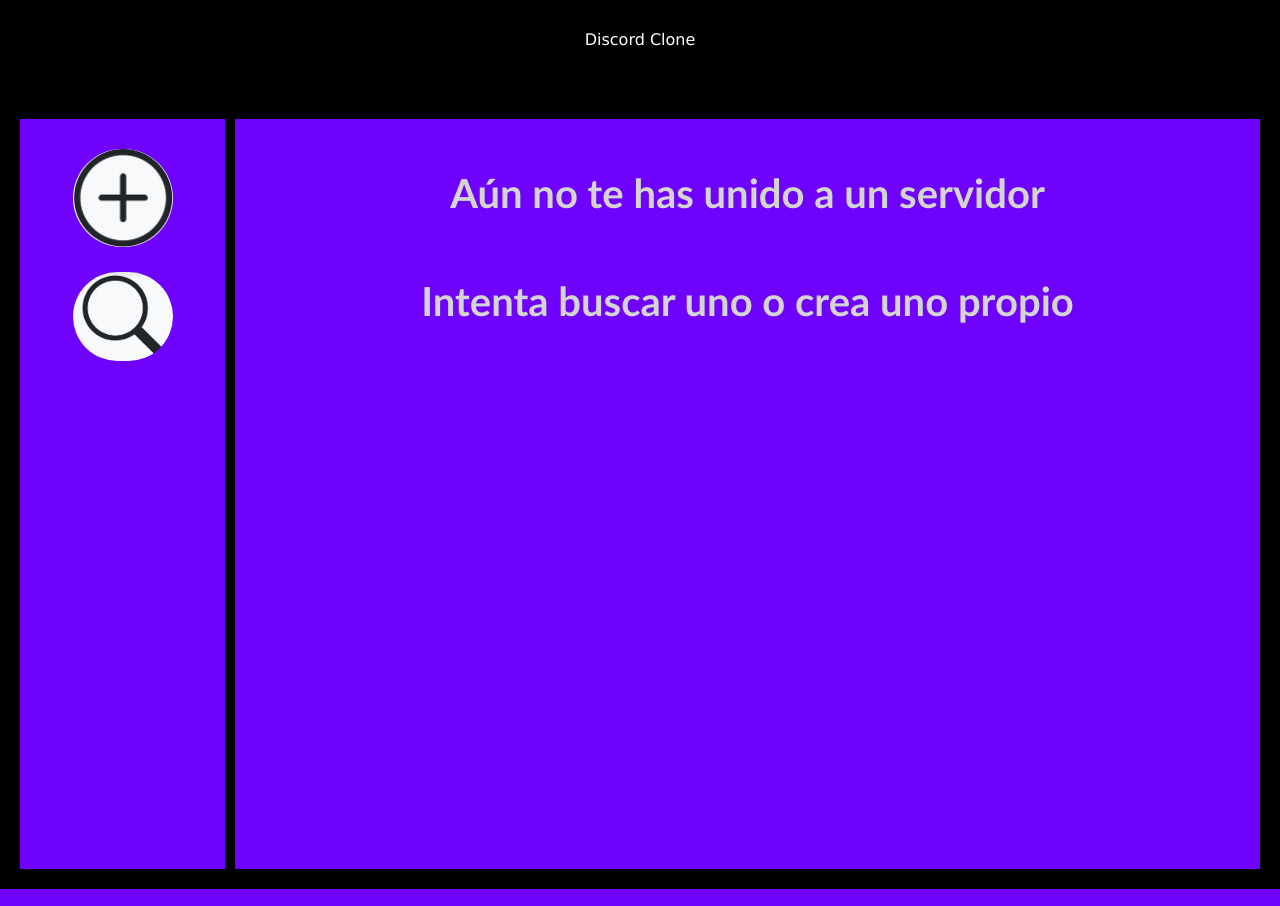
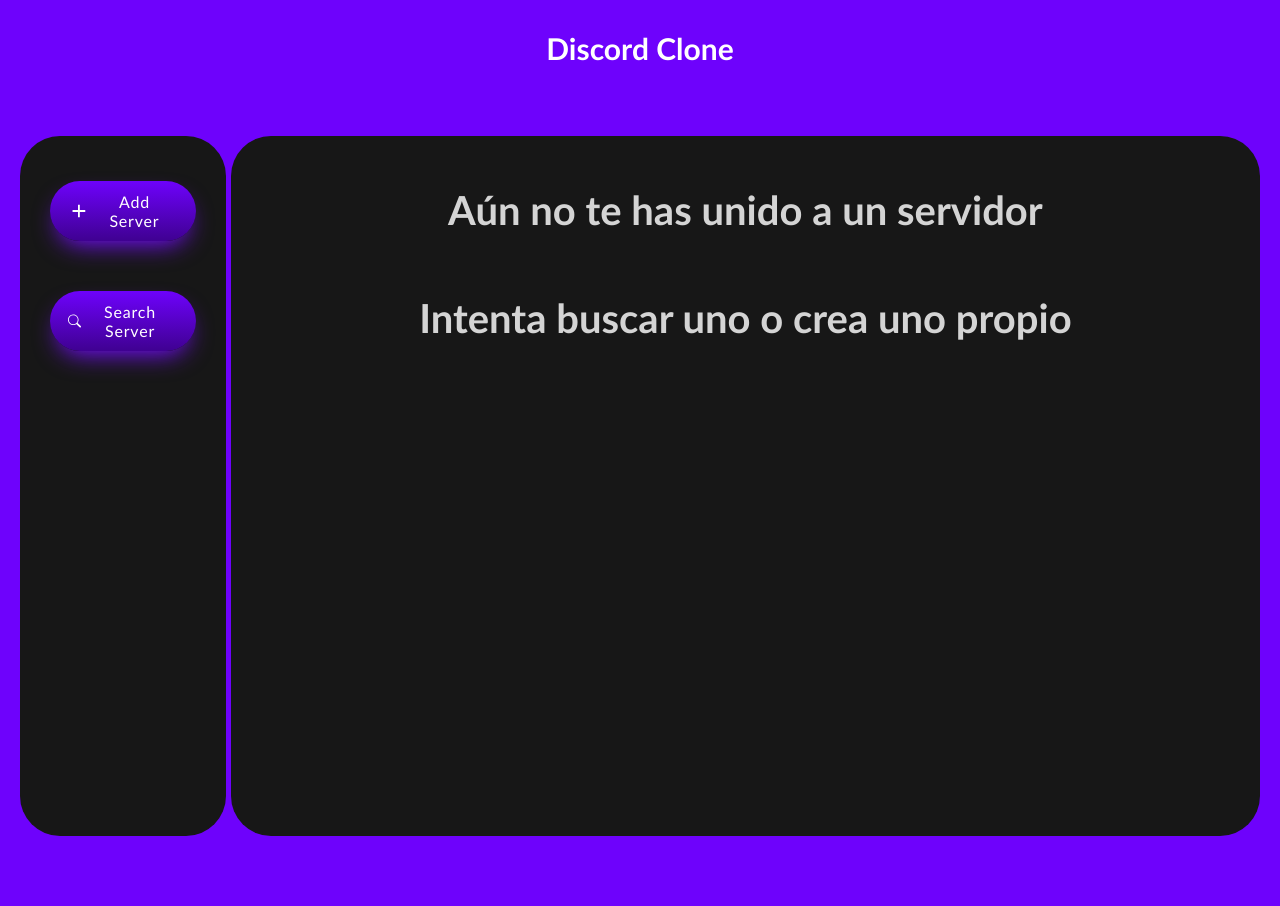
Before and after one commit to kevinserrano01/backend-Discord, a Flask app: template api/templates/home.html in a window 1280 px wide. Run offline with Flask 3, Linux system fonts and the light colour scheme; the template is opened without the code that fills it, so the values that code supplies are empty.

Commit message:
Agregue el html y css para gregar y buscar un servidor

```diff
--- a/api/static/css/home.css
+++ b/api/static/css/home.css
@@ -1,7 +1,7 @@
 body {
     margin: 0;
     font-family: 'Gill Sans', 'Gill Sans MT', Calibri, 'Trebuchet MS', sans-serif;
-    background-color: #000000;
+    background-color: #6e02fc;
 }
 
 .link {
@@ -12,14 +12,15 @@ body {
 .title {
     color: #ffffff;
     text-align: center;
-    font-family: 'Lucida Sans', 'Lucida Sans Regular', 'Lucida Grande', 'Lucida Sans Unicode', Geneva, Verdana, sans-serif;
     margin: 30px;
+    font-size: 30px;
+    font-weight: bold;
 }
 
 .container {
     display: grid;
     grid-template-columns: 1fr 5fr;
-    grid-gap: 10px;
+    grid-gap: 5px;
     height: 700px;
     margin: 50px auto;
     padding: 20px;
@@ -28,8 +29,9 @@ body {
 .columna1 {
     display: grid;
     grid-template-rows: repeat(6, 1fr);
-    background-color: #6e02fc;
+    background-color: #171717;
     padding: 20px;
+    border-radius: 40px;
 }
 
 .columna1 .fila img {
@@ -39,8 +41,9 @@ body {
 }
 
 .columna2 {
-    background-color: #6e02fc;
+    background-color: #171717;
     padding: 20px;
+    border-radius: 40px;
 }
 
 .fila {
@@ -64,3 +67,32 @@ body {
     color: #d4d4d4;
     /* margin-top: 90px; */
 }
+
+/* BUTTONS */
+.cssbuttons-io-button {
+    display: flex;
+    align-items: center;
+    font-family: inherit;
+    font-weight: 500;
+    font-size: 16px;
+    padding: 0.7em 1.4em 0.7em 1.1em;
+    color: white;
+    background: #ad5389;
+    background: linear-gradient(0deg, #3f0191 0%, #6e02fc 100%);
+    border: none;
+    box-shadow: 0 0.7em 1.5em -0.5em #750bff;
+    letter-spacing: 0.05em;
+    border-radius: 20em;
+  }
+
+  .cssbuttons-io-button svg {
+    margin-right: 6px;
+  }
+
+  .cssbuttons-io-button:hover {
+    box-shadow: 0 0.5em 1.5em -0.5em #750bff;
+  }
+
+  .cssbuttons-io-button:active {
+    box-shadow: 0 0.3em 1em -0.5em #750bff;
+  }
--- a/api/static/css/login.css
+++ b/api/static/css/login.css
@@ -1,5 +1,5 @@
 body{
-    background-color: #4b007c;
+    background-color: #6e02fc;
 }
 
 .container{
@@ -102,7 +102,7 @@ body{
   }
 
   .button2:hover {
-    background-color: black;
+    background-color: #6e02fc;
     color: white;
   }
 
--- a/api/templates/home.html
+++ b/api/templates/home.html
@@ -12,8 +12,24 @@
 
     <div class="container">
         <div class="columna1">
-            <div class="fila"><img src="../static/images/Add.png" alt="add"></div>
-            <div class="fila"><img src="../static/images/search.png" alt="search"></div>
+            <div class="fila">
+                <a href="./addServer.html" class="link">
+                    <button class="cssbuttons-io-button">
+                        <svg xmlns="http://www.w3.org/2000/svg" viewBox="0 0 24 24" width="24" height="24"><path fill="none" d="M0 0h24v24H0z"></path><path fill="currentColor" d="M11 11V5h2v6h6v2h-6v6h-2v-6H5v-2z"></path></svg>
+                        <span>Add Server</span>
+                    </button>
+                </a>
+            </div>
+            <div class="fila">
+                <a href="./searchServer.html" class="link">
+                    <button class="cssbuttons-io-button">
+                        <svg xmlns="http://www.w3.org/2000/svg" width="16" height="16" fill="currentColor" viewBox="0 0 16 16">
+                            <path d="M11.742 10.344a6.5 6.5 0 1 0-1.397 1.398h-.001c.03.04.062.078.098.115l3.85 3.85a1 1 0 0 0 1.415-1.414l-3.85-3.85a1.007 1.007 0 0 0-.115-.1zM12 6.5a5.5 5.5 0 1 1-11 0 5.5 5.5 0 0 1 11 0z"/>
+                        </svg>
+                        <span>Search Server</span>
+                    </button>
+                </a>
+            </div>
             <div class="fila"></div>
             <div class="fila"></div>
             <div class="fila"></div>
```
Also changed, not shown: api/templates/addServer.html (added, +34 -0 lines), api/templates/searchServer.html (added, +11 -0 lines).
